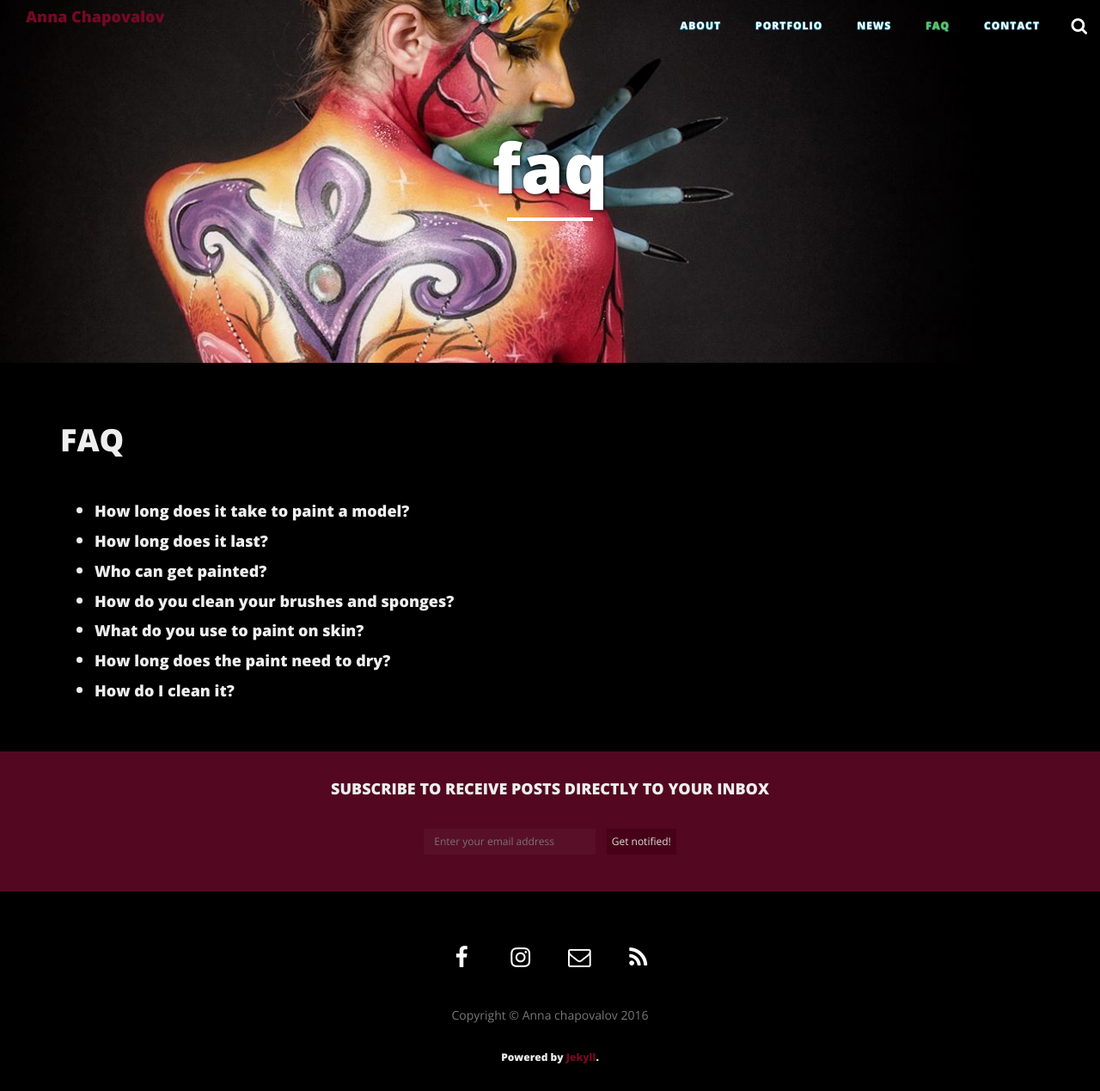
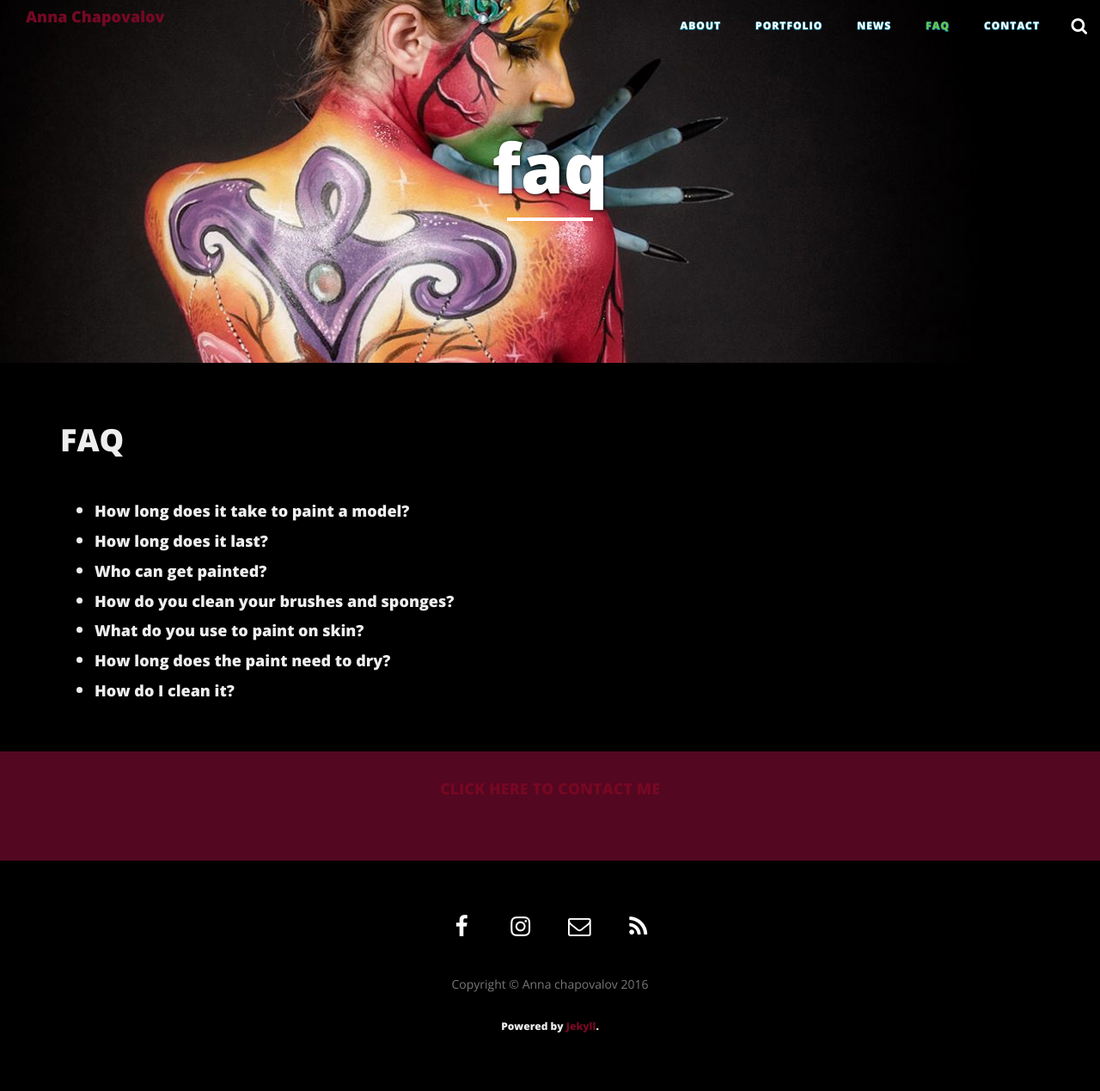
Before and after one commit to annabodyart/annabodyart.com, a Jekyll site: the page built from faq/index.html, in a window 1280 px wide. Shown: the whole page at 86% size. Built offline with Jekyll 4.4.1, drawn with Linux system fonts in a browser that asks for light colours; nearby versions of some CDN libraries; after the commit the page ends 1233 px from its top, so only the background shows below that.

Commit message:
update footer info and link to contact

```diff
--- a/_includes/newsletter.html
+++ b/_includes/newsletter.html
@@ -2,10 +2,10 @@
         <div class="row"  style="background-color: #530720; padding-bottom: 40px; margin-top: 50px; margin-bottom: 80px;">
             <div class="col-lg-8 col-lg-offset-2 col-md-10 col-md-offset-1">
 
-      <center><h4><p>SUBSCRIBE TO RECEIVE POSTS DIRECTLY TO YOUR INBOX</h4></center>
+      <center><h4><p><a href="{{ site.baseurl }}/contact">CLICK HERE TO CONTACT ME</a></h4></center>
 
 
-<form style="padding:3px;text-align:center;font-family: 'Open Sans', 'Helvetica Neue', Helvetica, Arial, sans-serif;font-size:12px;" action="https://tinyletter.com/photorgasms" method="post" target="popupwindow" onsubmit="window.open('https://tinyletter.com/yourproject', 'popupwindow', 'scrollbars=yes,width=800,height=600');return true"><input type="text" placeholder="Enter your email address"  style="width:200px;height:30px;border:0;background-color:#5A0F28;color:#dddddd;outline:0;padding-left:12px;" name="email" id="tlemail" />&nbsp; &nbsp; <input type="submit" value="Get notified!" style="background-color:#470118;color:#dddddd;height:30px;border:0;" /></form>
+<!-- <form style="padding:3px;text-align:center;font-family: 'Open Sans', 'Helvetica Neue', Helvetica, Arial, sans-serif;font-size:12px;" action="https://tinyletter.com/photorgasms" method="post" target="popupwindow" onsubmit="window.open('https://tinyletter.com/yourproject', 'popupwindow', 'scrollbars=yes,width=800,height=600');return true"><input type="text" placeholder="Enter your email address"  style="width:200px;height:30px;border:0;background-color:#5A0F28;color:#dddddd;outline:0;padding-left:12px;" name="email" id="tlemail" />&nbsp; &nbsp; <input type="submit" value="Get notified!" style="background-color:#470118;color:#dddddd;height:30px;border:0;" /></form> -->
             </div>
         </div>
 
```
